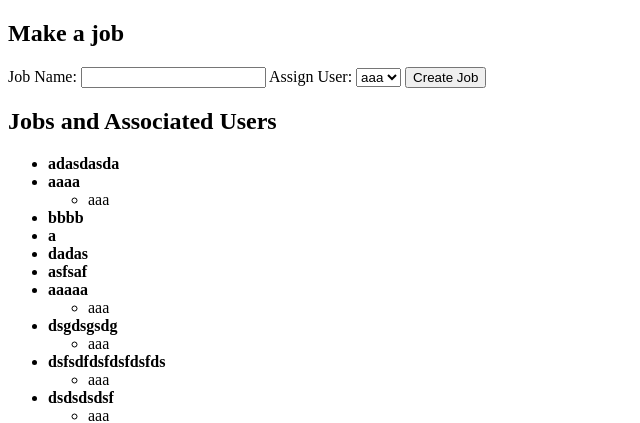
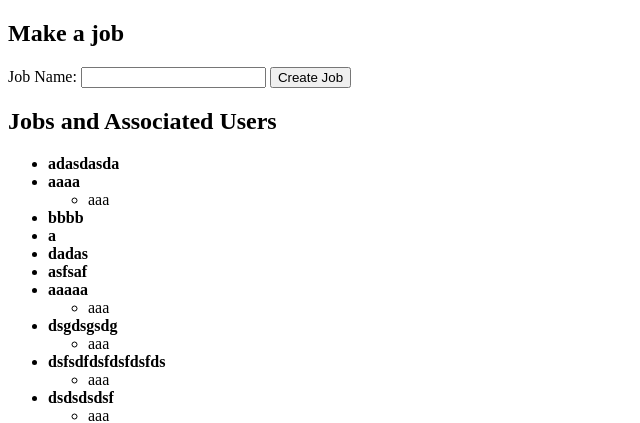
Before and after one commit to ItakiDoge/hackproj, a Flask app: page /job in a window 1280 px wide. Shown: the top 423 px of the page, without its empty margins (0-640 px from the left). Run offline with Flask 3, Linux system fonts and the light colour scheme.

Commit message:
Autoamtically link job to creator

```diff
--- a/app.py
+++ b/app.py
@@ -82,7 +82,7 @@ def home():
 def job():
     if request.method == 'POST':
         job_title = request.form['jobname']
-        user_id = request.form['user_id']
+        user_id = current_user.id
 
         # Find or create the job
         job = Job.query.filter_by(title=job_title).first()
--- a/templates/job.html
+++ b/templates/job.html
@@ -9,13 +9,6 @@
     <form method="POST">
       <label for="jobname">Job Name:</label>
       <input type="text" id="jobname" name="jobname" required>
-
-      <label for="user_id">Assign User:</label>
-      <select id="user_id" name="user_id" required>
-          {% for user in users %}
-              <option value="{{ user.id }}">{{ user.username }}</option>
-          {% endfor %}
-      </select>
 
       <button type="submit">Create Job</button>
   </form>
```
Also changed, not shown: instance/db.sqlite3.
